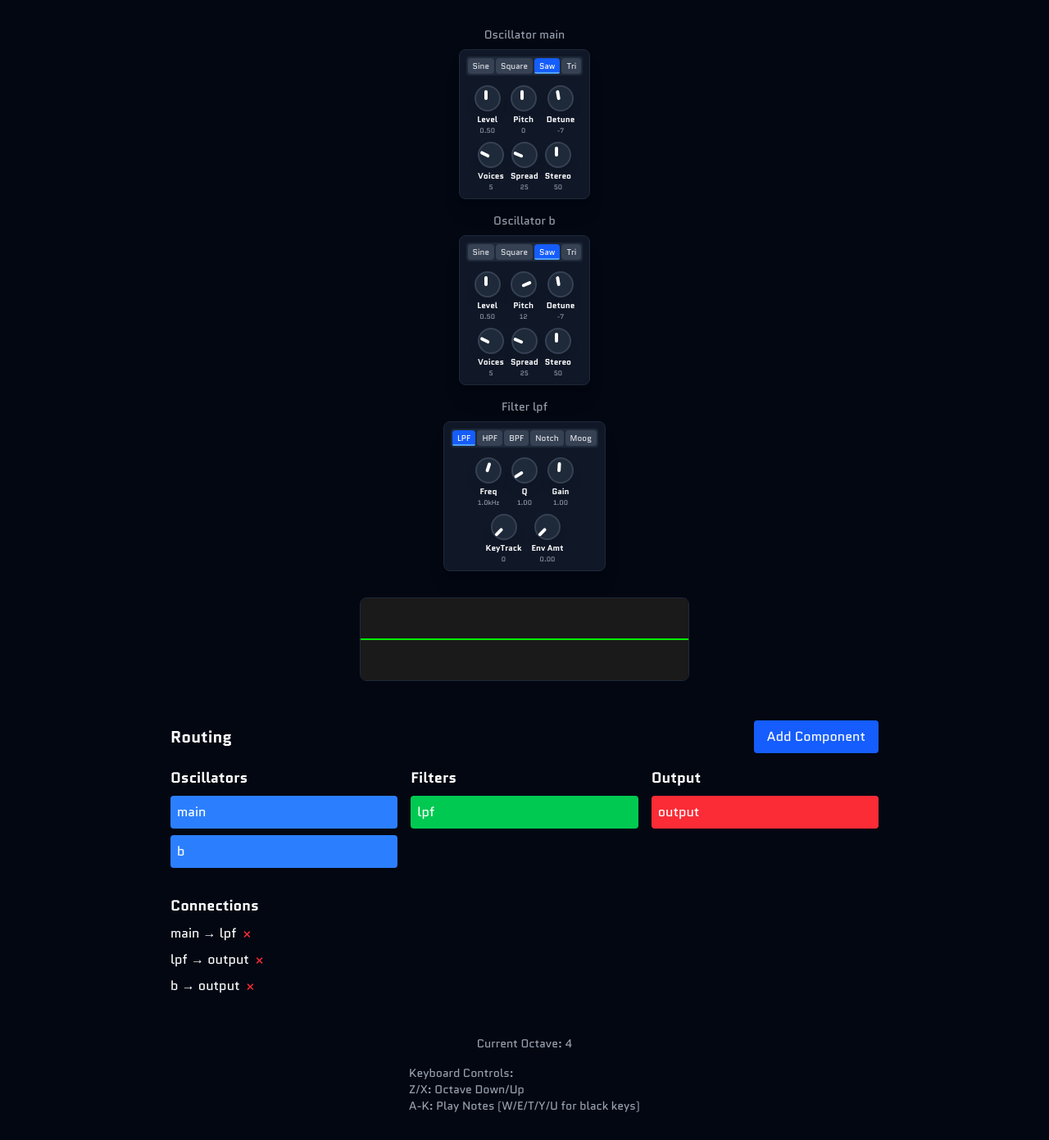
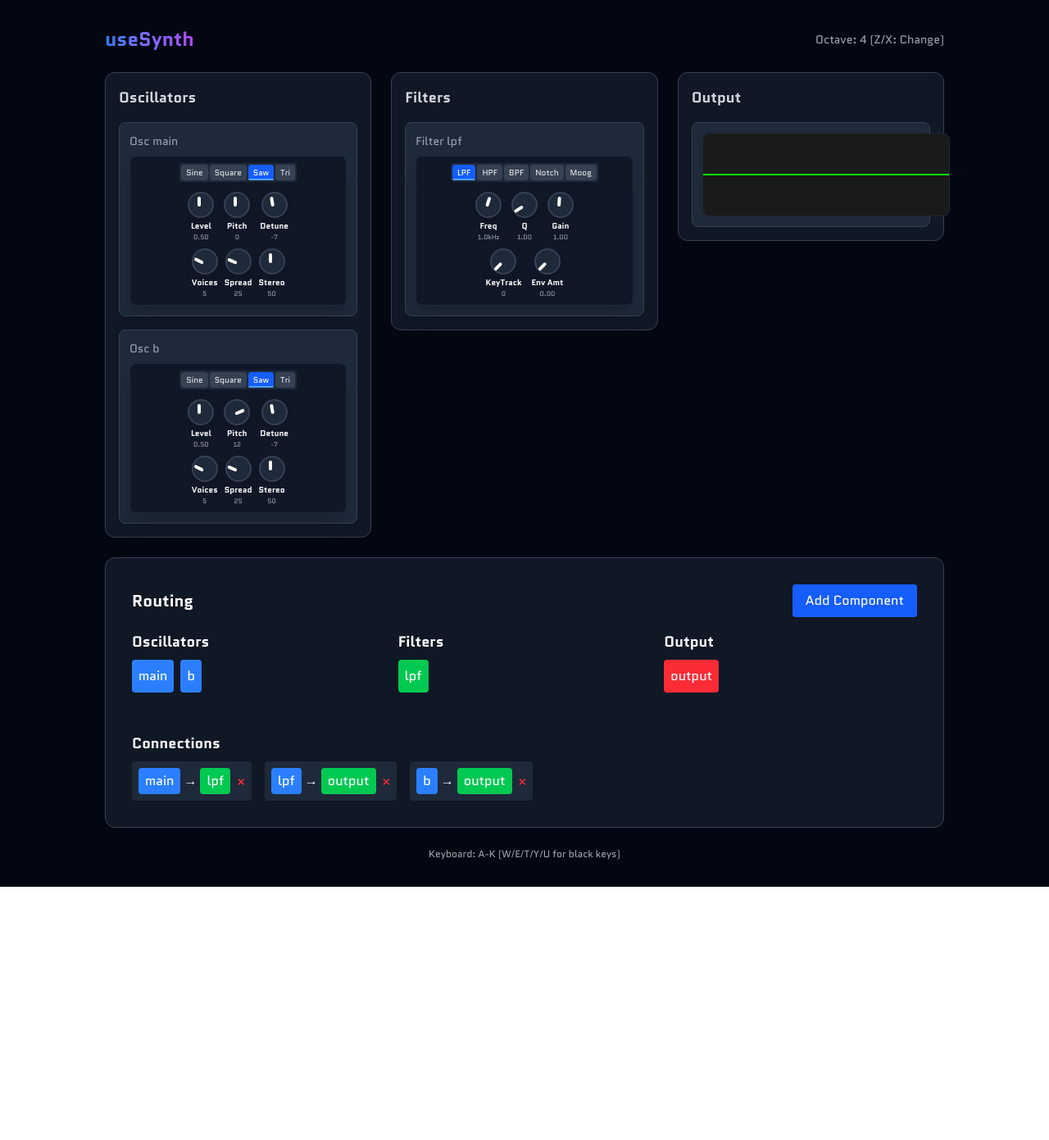
Before and after one commit to nexo-tech/use-synth, a Next.js app in the folder packages/example-app/: page / in a window 1280 px wide. Shown: the whole page at 82% size. After the commit the page ends 1082 px from the top, so only its background shows below. Built offline with nearby package versions, Linux system fonts and the light colour scheme.

Commit message:
update layout

```diff
--- a/packages/example-app/app/components/Routing.tsx
+++ b/packages/example-app/app/components/Routing.tsx
@@ -99,11 +99,13 @@ export default function Routing({ config, onConfigChange }: RoutingProps) {
         </button>
       </div>
 
-      <div className="grid grid-cols-3 gap-4">
+      <div className="flex flex-col gap-8">
+        {/* Components Row */}
+        <div className="flex flex-wrap gap-4">
           {/* Oscillators */}
-        <div className="col-span-1">
+          <div className="flex-1 min-w-[200px]">
             <h3 className="text-lg font-semibold mb-2">Oscillators</h3>
-          <div className="space-y-2">
+            <div className="flex flex-wrap gap-2">
               {Object.keys(config.components.oscillators).map(id => (
                 <div
                   key={id}
@@ -118,9 +120,9 @@ export default function Routing({ config, onConfigChange }: RoutingProps) {
           </div>
 
           {/* Filters */}
-        <div className="col-span-1">
+          <div className="flex-1 min-w-[200px]">
             <h3 className="text-lg font-semibold mb-2">Filters</h3>
-          <div className="space-y-2">
+            <div className="flex flex-wrap gap-2">
               {Object.keys(config.components.filters).map(id => (
                 <div
                   key={id}
@@ -135,12 +137,12 @@ export default function Routing({ config, onConfigChange }: RoutingProps) {
           </div>
 
           {/* Output */}
-        <div className="col-span-1">
+          <div className="flex-1 min-w-[200px]">
             <h3 className="text-lg font-semibold mb-2">Output</h3>
             <div
               onDragOver={e => e.preventDefault()}
               onDrop={() => handleDrop('output')}
-            className={`p-2 rounded ${getComponentColor('output')}`}
+              className={`p-2 rounded ${getComponentColor('output')} inline-block`}
             >
               output
             </div>
@@ -148,12 +150,20 @@ export default function Routing({ config, onConfigChange }: RoutingProps) {
         </div>
 
         {/* Connections */}
-      <div className="mt-8">
+        <div className="mt-4">
           <h3 className="text-lg font-semibold mb-2">Connections</h3>
-        <div className="space-y-2">
+          <div className="flex flex-wrap gap-4">
             {config.routing.map((conn, index) => (
-            <div key={index} className="flex items-center gap-2">
-              <span>{conn.from} → {conn.to}</span>
+              <div key={index} className="flex items-center gap-2 bg-gray-800 p-2 rounded">
+                <span className="flex items-center gap-1">
+                  <span className={`px-2 py-1 rounded ${getComponentColor('oscillator')}`}>
+                    {conn.from}
+                  </span>
+                  <span>→</span>
+                  <span className={`px-2 py-1 rounded ${getComponentColor('filter')}`}>
+                    {conn.to}
+                  </span>
+                </span>
                 <button
                   onClick={() => handleDeleteConnection(conn.from, conn.to)}
                   className="text-red-500 hover:text-red-700"
@@ -162,6 +172,7 @@ export default function Routing({ config, onConfigChange }: RoutingProps) {
                 </button>
               </div>
             ))}
+          </div>
         </div>
       </div>
 
--- a/packages/example-app/app/page.tsx
+++ b/packages/example-app/app/page.tsx
@@ -921,20 +921,45 @@ export default function OscillatorPage() {
   };
 
   return (
-    <main className="flex min-h-screen flex-col items-center justify-center p-8 bg-gray-950 text-white">
+    <main className="flex min-h-screen flex-col items-center p-8 bg-gray-950 text-white">
+      <div className="flex flex-col gap-6 w-full max-w-5xl">
+        {/* Header */}
+        <div className="flex justify-between items-center">
+          <h1 className="text-2xl font-bold bg-gradient-to-r from-blue-500 to-purple-500 bg-clip-text text-transparent">
+            useSynth
+          </h1>
+          <div className="text-sm font-quantico text-gray-400">
+            Octave: {currentOctave} (Z/X: Change)
+          </div>
+        </div>
+
+        {/* Main Content */}
+        <div className="grid grid-cols-12 gap-6">
+          {/* Left Column - Oscillators */}
+          <div className="col-span-4">
+            <div className="bg-gray-800/50 rounded-xl p-4 border border-gray-700">
+              <h2 className="text-lg font-semibold mb-4 text-gray-300">Oscillators</h2>
               <div className="flex flex-col gap-4">
                 {currentConfig?.components.oscillators && Object.entries(currentConfig.components.oscillators).map(([id, config]) => (
-          <div key={id} className="flex flex-col items-center">
-            <h3 className="text-sm font-quantico mb-2 text-gray-400">Oscillator {id}</h3>
+                  <div key={id} className="bg-gray-800 rounded-lg p-3 border border-gray-700">
+                    <h3 className="text-sm font-quantico mb-2 text-gray-400">Osc {id}</h3>
                     <Osc
                       config={config}
                       onConfigChange={(newConfig) => handleOscConfigChange(id, newConfig)}
                     />
                   </div>
                 ))}
+              </div>
+            </div>
+          </div>
 
+          {/* Middle Column - Filters */}
+          <div className="col-span-4">
+            <div className="bg-gray-800/50 rounded-xl p-4 border border-gray-700">
+              <h2 className="text-lg font-semibold mb-4 text-gray-300">Filters</h2>
+              <div className="flex flex-col gap-4">
                 {currentConfig?.components.filters && Object.entries(currentConfig.components.filters).map(([id, config]) => (
-          <div key={id} className="flex flex-col items-center">
+                  <div key={id} className="bg-gray-800 rounded-lg p-3 border border-gray-700">
                     <h3 className="text-sm font-quantico mb-2 text-gray-400">Filter {id}</h3>
                     <Filter
                       config={config}
@@ -942,12 +967,19 @@ export default function OscillatorPage() {
                     />
                   </div>
                 ))}
+              </div>
+            </div>
+          </div>
 
+          {/* Right Column - Visuals */}
+          <div className="col-span-4">
+            <div className="bg-gray-800/50 rounded-xl p-4 border border-gray-700">
+              <h2 className="text-lg font-semibold mb-4 text-gray-300">Output</h2>
               {masterGainRef.current && (
-          <div className="mt-4">
+                <div className="bg-gray-800 rounded-lg p-3 border border-gray-700">
                   <Oscilloscope
                     audioNode={masterGainRef.current}
-              width={400}
+                    width={300}
                     height={100}
                     backgroundColor="#1a1a1a"
                     lineColor="#00ff00"
@@ -955,21 +987,17 @@ export default function OscillatorPage() {
                 </div>
               )}
             </div>
+          </div>
+        </div>
 
-      <div className="mt-8 w-full max-w-4xl">
+        {/* Routing Section */}
+        <div className="bg-gray-800/50 rounded-xl p-4 border border-gray-700">
           <Routing config={currentConfig} onConfigChange={handleConfigChange} />
         </div>
 
-      <div className="mt-8 flex flex-col items-center gap-4">
-        <div className="text-sm font-quantico text-gray-400">
-          Current Octave: {currentOctave}
-        </div>
-        <div className="text-sm font-quantico text-gray-400">
-          Keyboard Controls:
-          <br />
-          Z/X: Octave Down/Up
-          <br />
-          A-K: Play Notes (W/E/T/Y/U for black keys)
+        {/* Keyboard Controls */}
+        <div className="text-xs font-quantico text-gray-400 text-center">
+          Keyboard: A-K (W/E/T/Y/U for black keys)
         </div>
       </div>
     </main>
```
Lines whose indentation alone changed are shown as unchanged.
